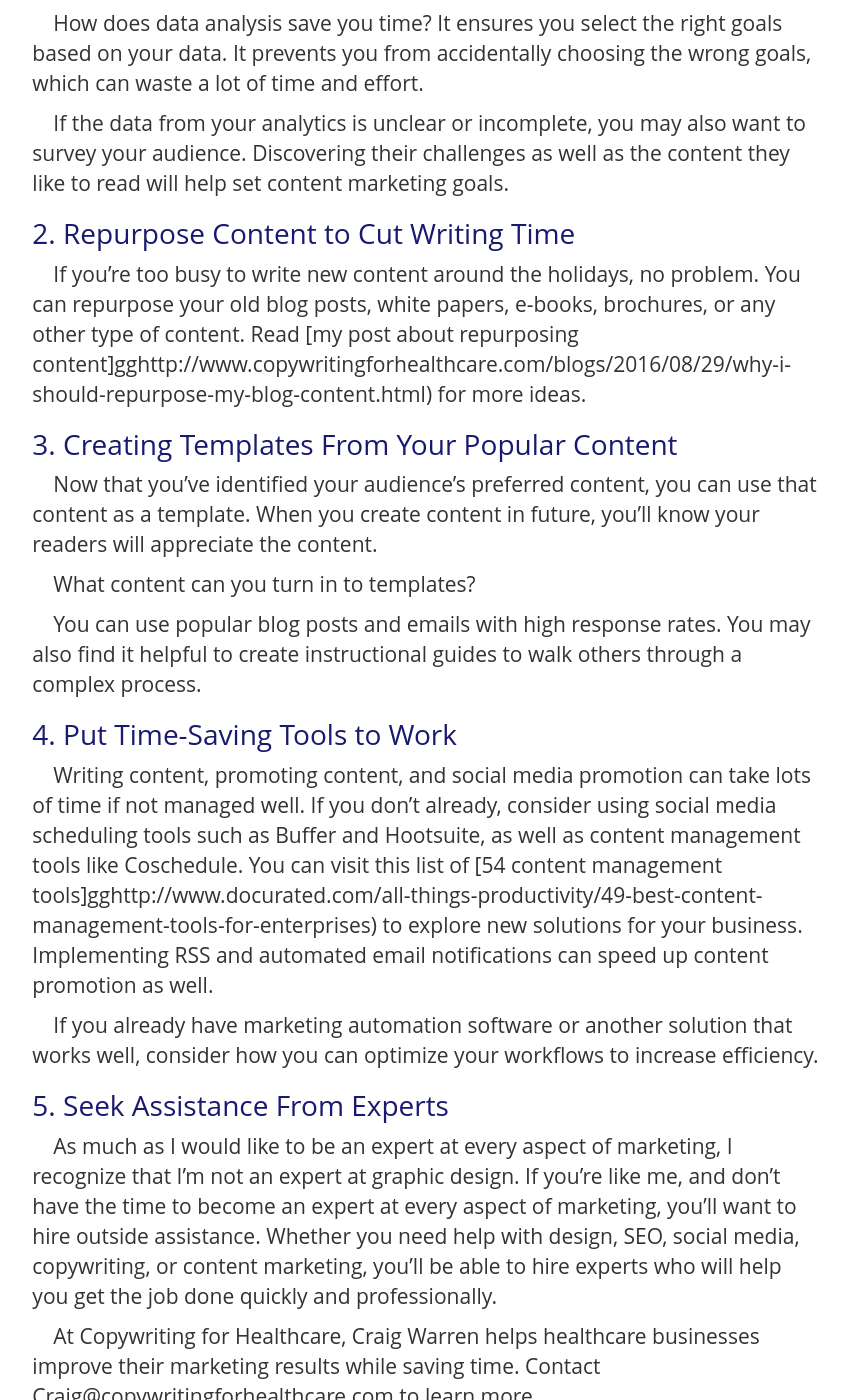
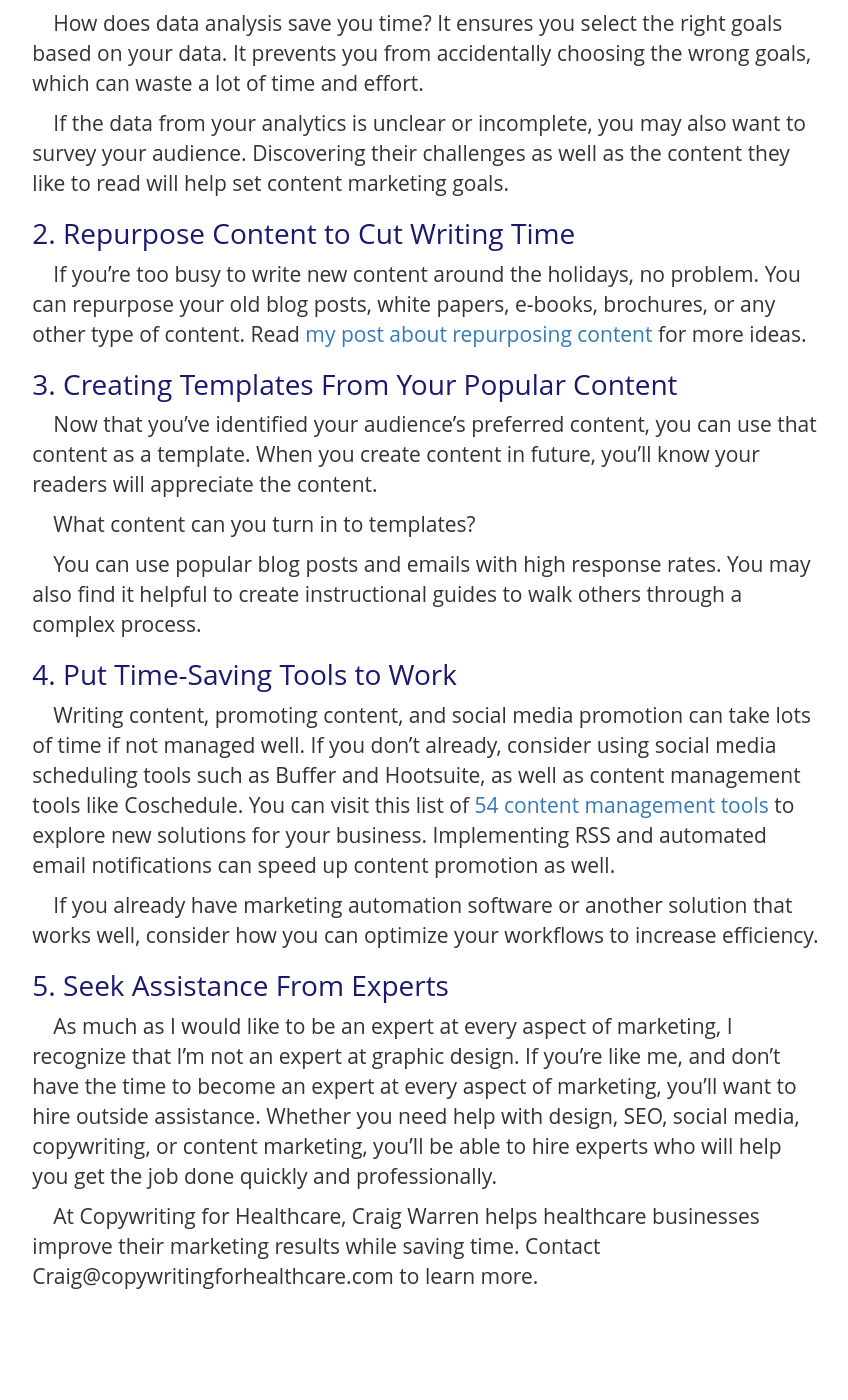
Before and after one commit to DeannaWarren/jubilant-fortnight, a Jekyll site: the page built from _posts/2016-11/2016-11-14-5-ways-to-save-time-on-content-marketing.md, in a window 1280 px wide and 1400 px high, scrolled down 927 px. Shown: the whole window, without its empty margins (214-1062 px from the left). Built offline with Jekyll 4.4.1, drawn with Linux system fonts in a browser that asks for light colours; a script that is not in the unit is left out; some of the changed lines change nothing that is shown.

```diff
--- a/_posts/2016-11/2016-11-14-5-ways-to-save-time-on-content-marketing.md
+++ b/_posts/2016-11/2016-11-14-5-ways-to-save-time-on-content-marketing.md
@@ -20,7 +20,7 @@
 
 ### 2. Repurpose Content to Cut Writing Time
 
-If you're too busy to write new content around the holidays, no problem. You can repurpose your old blog posts, white papers, e-books, brochures, or any other type of content. Read [my post about repurposing content]gghttp://www.copywritingforhealthcare.com/blogs/2016/08/29/why-i-should-repurpose-my-blog-content.html) for more ideas.
+If you're too busy to write new content around the holidays, no problem. You can repurpose your old blog posts, white papers, e-books, brochures, or any other type of content. Read [my post about repurposing content](http://www.copywritingforhealthcare.com/blogs/2016/08/29/why-i-should-repurpose-my-blog-content.html) for more ideas.
 
 
 ### 3. Creating Templates From Your Popular Content
@@ -33,7 +33,7 @@
 
 ### 4. Put Time-Saving Tools to Work
 
-Writing content, promoting content, and social media promotion can take lots of time if not managed well. If you don't already, consider using social media scheduling tools such as Buffer and Hootsuite, as well as content management tools like Coschedule. You can visit this list of [54 content management tools]gghttp://www.docurated.com/all-things-productivity/49-best-content-management-tools-for-enterprises) to explore new solutions for your business. Implementing RSS and automated email notifications can speed up content promotion as well.
+Writing content, promoting content, and social media promotion can take lots of time if not managed well. If you don't already, consider using social media scheduling tools such as Buffer and Hootsuite, as well as content management tools like Coschedule. You can visit this list of [54 content management tools](http://www.docurated.com/all-things-productivity/49-best-content-management-tools-for-enterprises) to explore new solutions for your business. Implementing RSS and automated email notifications can speed up content promotion as well.
 
 If you already have marketing automation software or another solution that works well, consider how you can optimize your workflows to increase efficiency.
 
```
